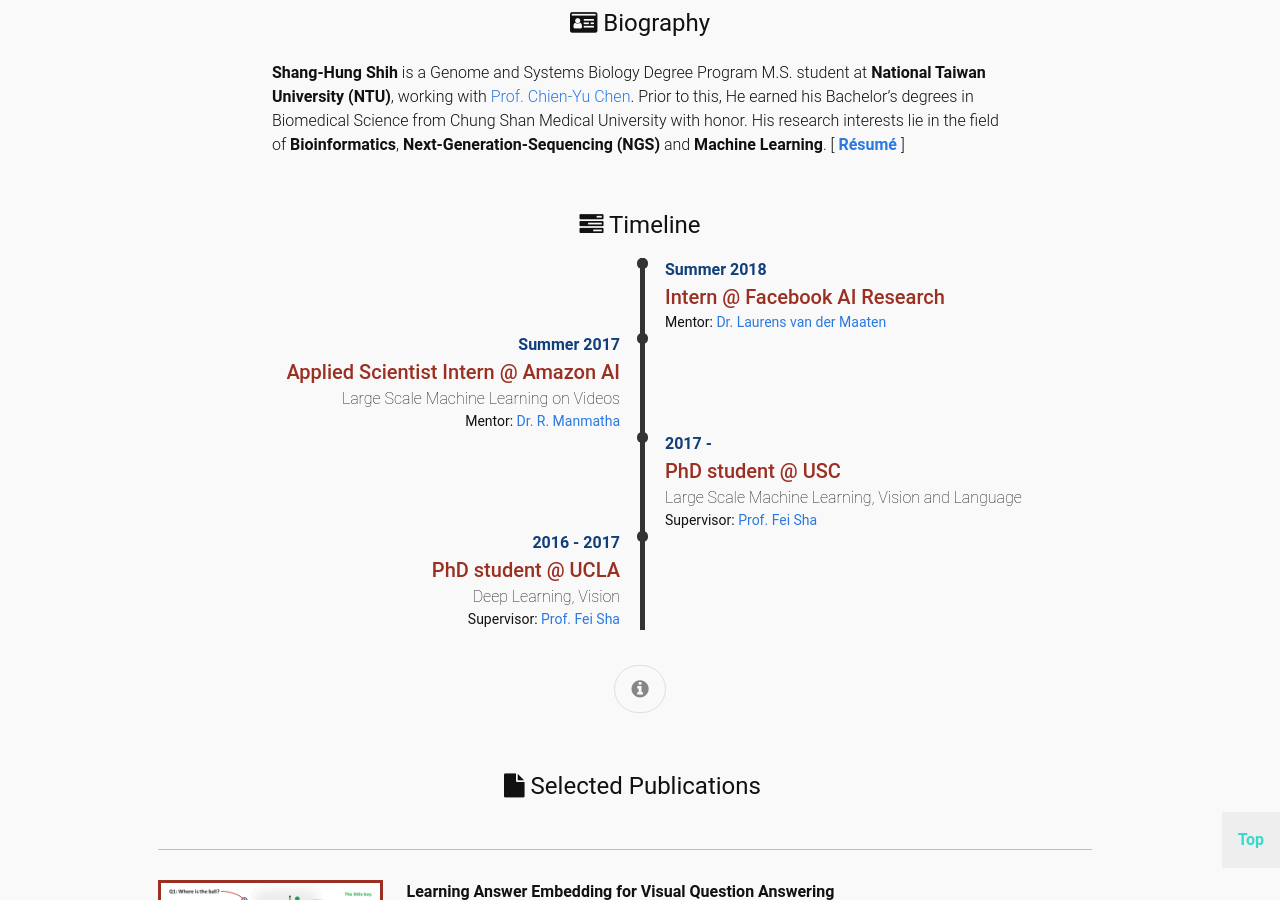
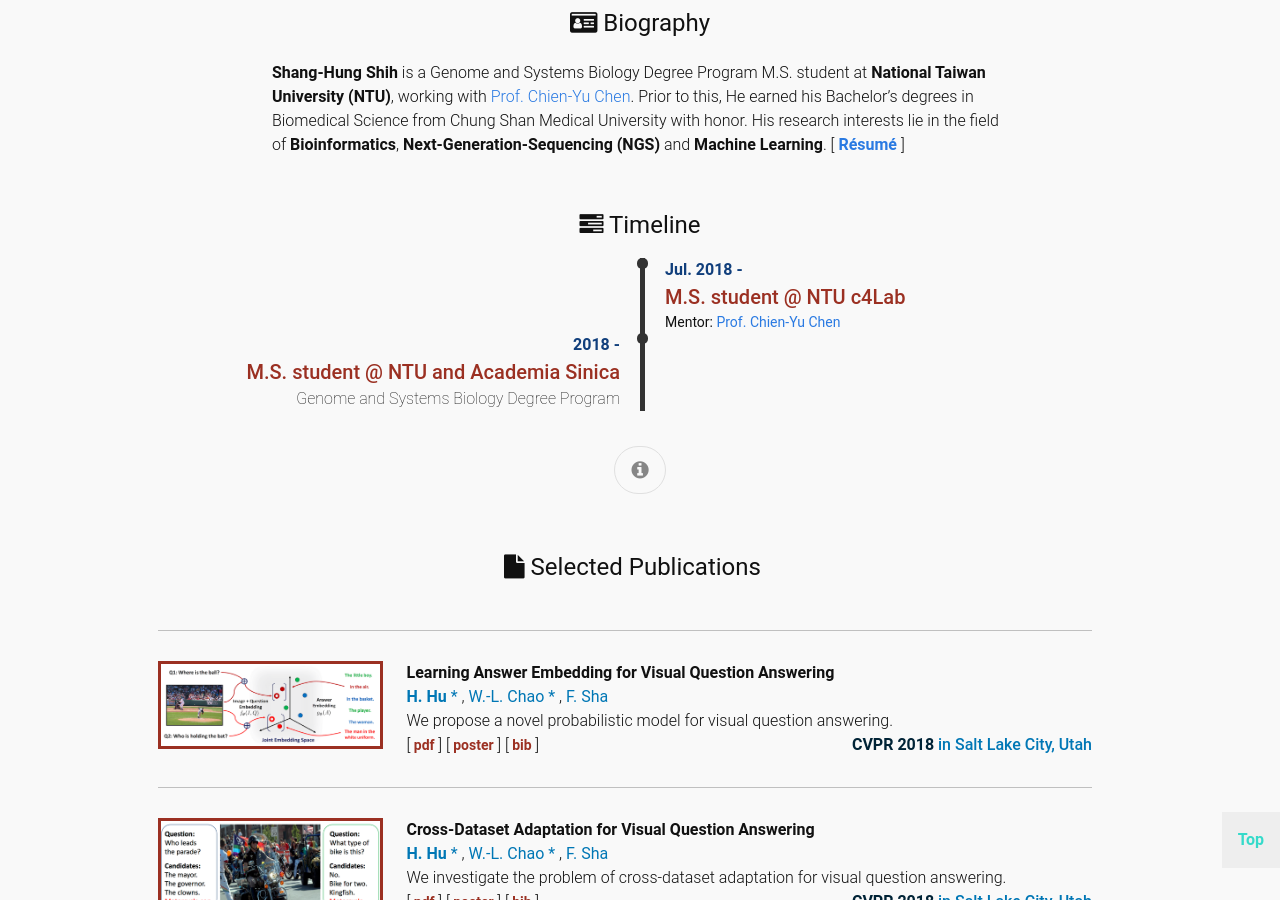
Before and after one commit to shanghungshih/shanghungshih.github.io, a Jekyll site: the page built from index.html, in a window 1280 px wide and 900 px high, scrolled down 419 px. Built offline with Jekyll 4.4.1, drawn with Linux system fonts in a browser that asks for light colours.

Commit message:
Update experiences.yml

```diff
--- a/_data/experiences.yml
+++ b/_data/experiences.yml
@@ -1,78 +1,24 @@
-- date:  "Summer 2018"
-  title: "Intern @ Facebook AI Research"
+- date:  "Jul. 2018 -"
+  title: "M.S. student @ NTU c4Lab"
   desc:  ""
   host:
-    name: "<a href='https://lvdmaaten.github.io/'>Dr. Laurens van der Maaten</a>"
+    name: "<a href='http://bioinfo.bime.ntu.edu.tw/c4lab/index.php/members/'>Prof. Chien-Yu Chen</a>"
     role: "Mentor"
   brief: true
-- date:  "2017 Fall "
-  title: "Teaching Assistant"
-  desc:  "<a href='http://csci-599.github.io'>CSCI-599 Deep Learning@USC</a>"
+- date:  "2018 -"
+  title: "M.S. student @ NTU and Academia Sinica"
+  desc:  "Genome and Systems Biology Degree Program"
+  host:  false
+  brief: true
+- date:  "Jan. 2015 - Aug. 2018"
+  title: "Research Assistant @ CSMU bio608"
+  desc:  "Dockerized Next-Generation-Sequencing Analysis"
   host:
-    name: "<a href='http://www-bcf.usc.edu/~limjj/'>Prof. Joseph Lim</a>"
-    role: "Instructor"
+    name: "<a href='http://biomedical.csmu.edu.tw/files/11-1047-105.php?Lang=zh-tw'>Prof. Yu-Fan Liu</a>"
+    role: "Supervisor"
   brief: false
-- date:  "Summer 2017"
-  title: "Applied Scientist Intern @ Amazon AI"
-  desc:  "Large Scale Machine Learning on Videos"
-  host:
-    name: "<a href='http://ciir.cs.umass.edu/~manmatha/'>Dr. R. Manmatha</a> <!-- & <a href='https://www.cs.cmu.edu/~deva/'>Prof. Deva Ramanan</a> -->"
-    role: "Mentor"
-  brief: true
-- date:  "2017 - "
-  title: "PhD student @ USC"
-  desc:  "Large Scale Machine Learning, Vision and Language"
-  host:
-    name: "<a href='http://www-bcf.usc.edu/~feisha/'>Prof. Fei Sha</a>"
-    role: "Supervisor"
-  brief: true
-- date:  "2016 - 2017"
-  title: "PhD student @ UCLA"
-  desc:  "Deep Learning, Vision"
-  host:
-    name: "<a href='http://www-bcf.usc.edu/~feisha/'>Prof. Fei Sha</a>"
-    role: "Supervisor"
-  brief: true
-- date:  "Summer 2016"
-  title: "Research Intern @ Megvii Inc. (Face++)"
-  desc:  "Instance-level Segmentation"
+- date:  "2014 - 2018"
+  title: "Undergraduate student @ CSMU"
+  desc:  "B.Sc. in Biomedical Science"
   host:  false
   brief: false
-- date:  "Jun. 2015 - Apr. 2016"
-  title: "Research Assistant @ VML"
-  desc:  "Multi-label Classification and Group Activity Recognition"
-  host:
-    name: "<a href='http://www.cs.sfu.ca/~mori'>Prof. Greg Mori</a>"
-    role: "Supervisor"
-  brief: false
-- date:  "Jan. 2015 - Jun. 2015 "
-  title: "Research Assistant @ MIAL"
-  desc:  "Skin Disease Classification"
-  host:
-    name:  "<a href='http://www.cs.sfu.ca/~hamarneh/'>Prof. Ghassan Harmarneh</a>"
-    role: "Supervisor"
-  brief: false
-- date:  "Summer 2014"
-  title: "Software Engineer Intern @ Microsoft"
-  desc:  ".NET Virtual Machine Inspectation"
-  host:  false
-  brief: false
-- date:  "2013 - 2016"
-  title: "Undergraduate student @ SFU"
-  desc:  "B.Sc. in Computing Science"
-  host:
-    name: "A.I. and System"
-    role: "Concentration"
-  brief: false
-- date:  "Summer 2012"
-  title: "Exchange student @ UCLA"
-  desc:  "Collaborated program by ZJU and UCLA"
-  host:  false
-  brief: false
-- date:  "2011 - 2016"
-  title: "Undergraduate student @ ZJU"
-  desc:  "B.Eng. in Computer Science and Technology"
-  host:
-    name: "<a href='http://zichengl.net/'>Prof. Zicheng Liao</a>"
-    role: "Thesis Advisor"
-  brief: false
```
